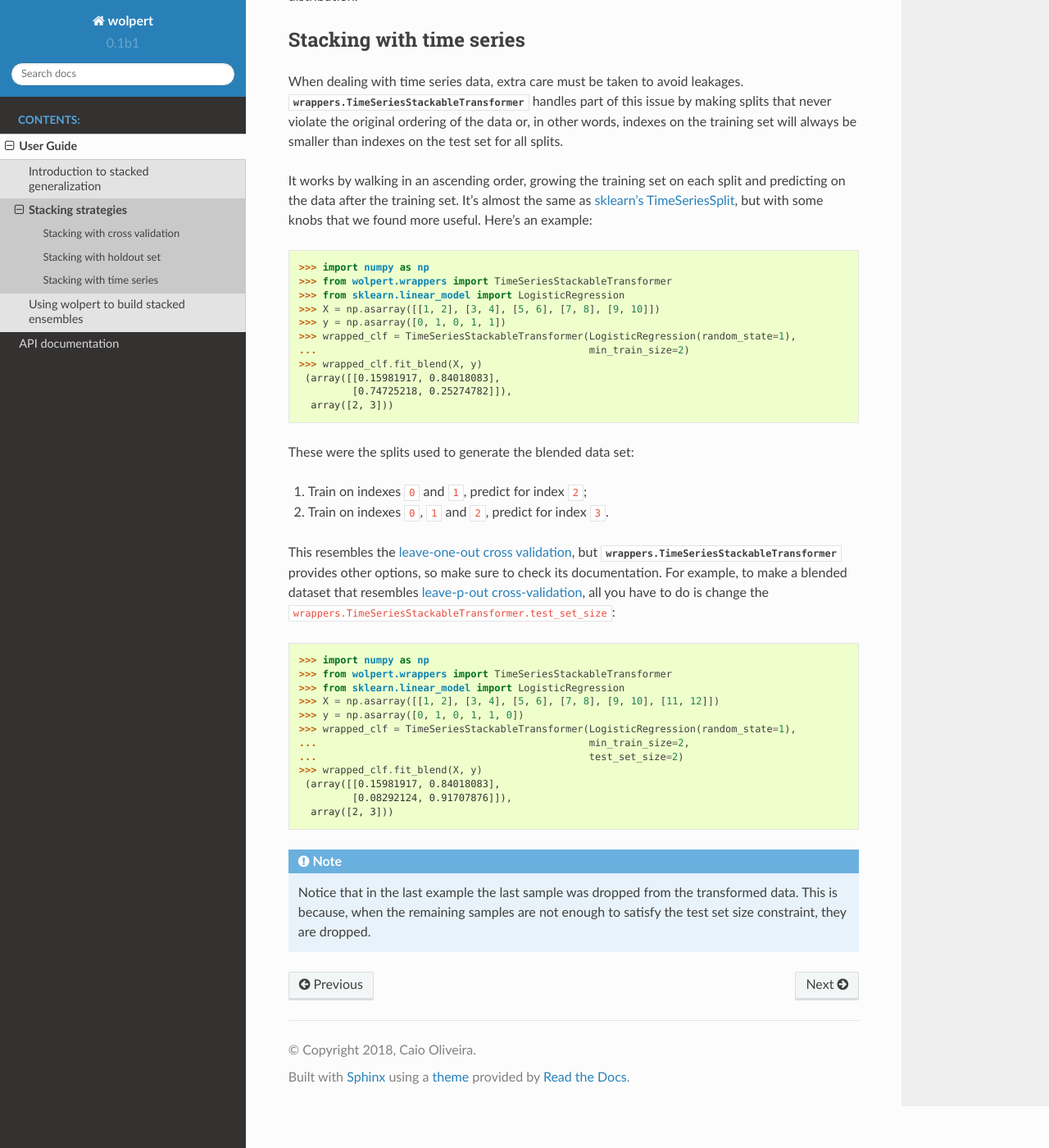
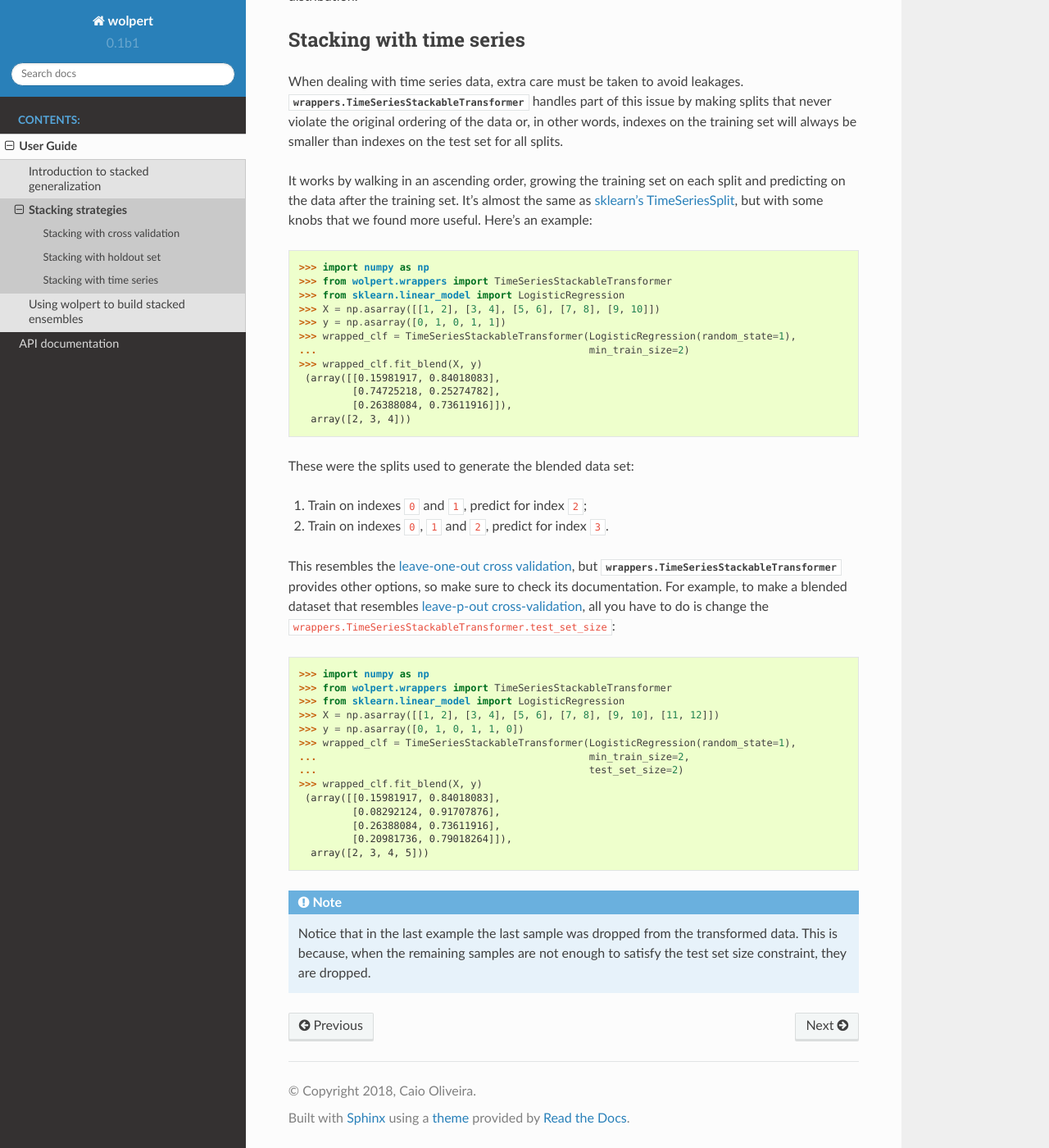
Before and after one commit to caioaao/wolpert, a Sphinx documentation site: the page built from docs/source/user_guide/strategies.rst, in a window 1280 px wide and 1400 px high, scrolled down 1480 px. Shown: the whole window at 82% size. Built offline with Sphinx 7.4.7 and the Read the Docs theme 2.0.0, drawn with Linux system fonts in a browser that asks for light colours; cross-references to code outside the pages are shown as plain code.

Commit message:
fix docs

```diff
--- a/docs/source/user_guide/strategies.rst
+++ b/docs/source/user_guide/strategies.rst
@@ -78,8 +78,9 @@ It works by walking in an ascending order, growing the training set on each spli
    ...                                              min_train_size=2)
    >>> wrapped_clf.fit_blend(X, y)  # doctest: +NORMALIZE_WHITESPACE +ELLIPSIS
     (array([[0.15981917, 0.84018083],
-            [0.74725218, 0.25274782]]),
-     array([2, 3]))
+            [0.74725218, 0.25274782],
+            [0.26388084, 0.73611916]]),
+     array([2, 3, 4]))
 
 These were the splits used to generate the blended data set:
 
@@ -100,8 +101,10 @@ This resembles the `leave-one-out cross validation <https://en.wikipedia.org/wik
    ...                                              test_set_size=2)
    >>> wrapped_clf.fit_blend(X, y)  # doctest: +NORMALIZE_WHITESPACE +ELLIPSIS
     (array([[0.15981917, 0.84018083],
-            [0.08292124, 0.91707876]]),
-     array([2, 3]))
+            [0.08292124, 0.91707876],
+            [0.26388084, 0.73611916],
+            [0.20981736, 0.79018264]]),
+     array([2, 3, 4, 5]))
 
 .. note::
 
```
